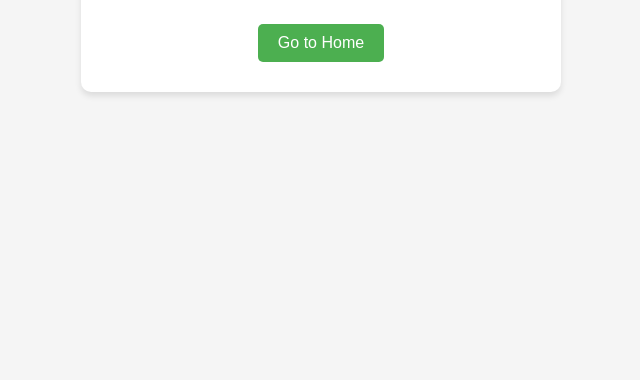
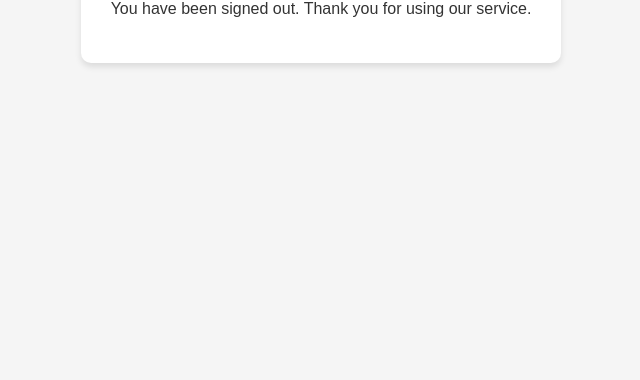
Before and after one commit to hlathiha/ITMS564, a plain HTML site: page index.html in a window 1280 px wide. Shown: the part 420-800 px from the top of the page, without its empty margins (319-959 px from the left). Drawn offline with Linux system fonts and the light colour scheme.

Commit message:
index.html

```diff
--- a/index.html
+++ b/index.html
@@ -35,30 +35,14 @@
             color: #333;
         }
 
-        .home-btn {
-            display: inline-block;
-            margin-top: 20px;
-            padding: 10px 20px;
-            font-size: 1rem;
-            color: white;
-            background-color: #4caf50;
-            border: none;
-            border-radius: 5px;
-            text-decoration: none;
-            cursor: pointer;
-            transition: background-color 0.3s;
-        }
 
-        .home-btn:hover {
-            background-color: #45a049;
-        }
     </style>
 </head>
 <body>
     <div class="container">
         <h1>Successfully Signed Out</h1>
         <p>You have been signed out. Thank you for using our service.</p>
-        <a href="/" class="home-btn">Go to Home</a>
+
     </div>
 </body>
 </html>
```
